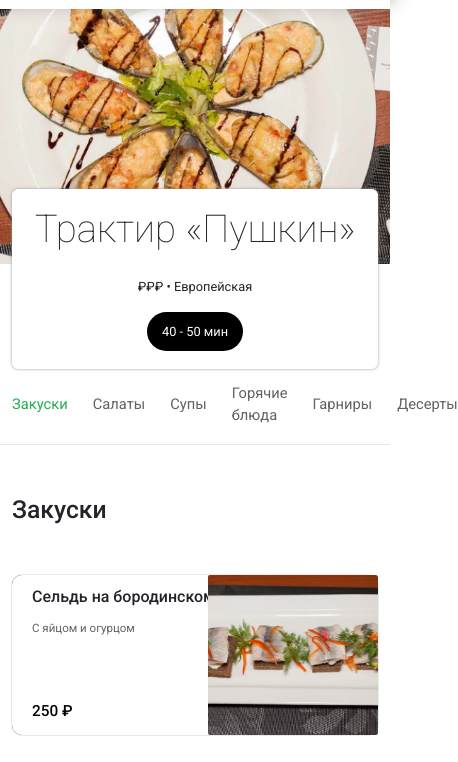
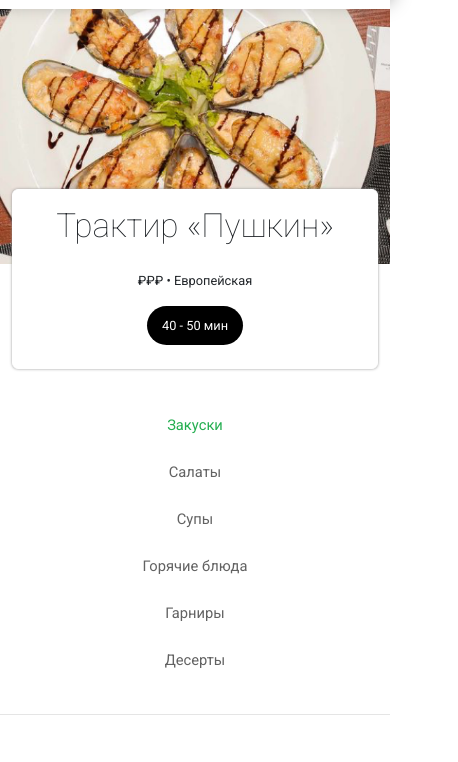
Before and after one commit to stepaks675/vipusk, a plain HTML site: page restraunt.html in a window 390 px wide. Shown: the part 63-825 px from the top of the page, 458 px wide, since content can reach past the window. Drawn offline with nearby package versions, Linux system fonts and the light colour scheme.

Commit message:
fixed mobile display bugs

```diff
--- a/restraunt.html
+++ b/restraunt.html
@@ -1,6 +1,7 @@
 <!DOCTYPE html>
 <html lang="en">
   <head>
+    <meta name="viewport" content="width=device-width; initial-scale=1">
     <meta charset="UTF-8" />
     <title>Pushkin rest</title>
     <link rel="preconnect" href="https://fonts.googleapis.com" />
@@ -104,8 +105,7 @@
       class="container d-flex navmenu"
       style="
         justify-content: flex-start;
-        align-items: center;
-        height: 80px;"
+        align-items: center;"
     >
       <a href="#tab1" id="menu1" class="menua" onclick="changecolor.call(this)">Закуски</a>
       <a href="#tab2" class="menua" onclick="changecolor.call(this)">Салаты</a>
@@ -159,7 +159,7 @@
       <h2 style="margin: 0px 0px 50px 12px">Салаты</h2>
       <div
         class="container gridcont"
-        style="display: grid; grid-template-columns: 1fr 1fr; gap: 40px 30px"
+        style="display: grid"
       >
         <div class="meal">
           <span class="mealname">Салатище</span>
@@ -202,7 +202,7 @@
       <h2 style="margin: 0px 0px 50px 12px">Супы</h2>
       <div
         class="container gridcont"
-        style="display: grid; grid-template-columns: 1fr 1fr; gap: 40px 30px"
+        style="display: grid; "
       >
         <div class="meal">
           <span class="mealname">Сельдь на бородинском хлебе</span>
@@ -235,7 +235,7 @@
       <h2 style="margin: 0px 0px 50px 12px">Горячие блюда</h2>
       <div
         class="container gridcont"
-        style="display: grid; grid-template-columns: 1fr 1fr; gap: 40px 30px"
+        style="display: grid;"
       >
         <div class="meal">
           <span class="mealname">Сельдь на бородинском хлебе</span>
@@ -283,7 +283,7 @@
       <h2 style="margin: 0px 0px 50px 12px">Гарниры</h2>
       <div
         class="container gridcont"
-        style="display: grid; grid-template-columns: 1fr 1fr; gap: 40px 30px"
+        style="display: grid; "
       >
         <div class="meal">
           <span class="mealname">Сельдь на бородинском хлебе</span>
@@ -322,7 +322,7 @@
       <h2 style="margin: 0px 0px 50px 12px">Десерты</h2>
       <div
         class="container gridcont"
-        style="display: grid; grid-template-columns: 1fr 1fr; gap: 40px 30px"
+        style="display: grid; "
       >
         <div class="meal">
           <span class="mealname">Сельдь на бородинском хлебе</span>
--- a/style.css
+++ b/style.css
@@ -115,7 +115,7 @@ a{
 }
 .wrapper{
     background-position: center;
-    background-size: cover;
+    background-size:cover;
     background-image: url(bg.png);
     height: 364px;
     padding: 80px 0px 80px 0px;
@@ -139,10 +139,17 @@ a{
 
 #pushkin h1{
     font-weight: 100;
-    font-size:300%;
+    font-size:260%;
 }
 .navmenu{
     gap:60px;
+    height: 80px;
+}
+.meal img{
+    position:absolute;
+    right:0px;
+    top:0px;
+    height: fit-content;
 }
 @media screen and (min-width:1400px){
     body{
@@ -183,6 +190,20 @@ a{
         margin-top:100px;
     }
 
+}
+@media screen and (max-width: 485px) {
+    .navmenu{
+        margin-top:150px;
+        height: 300px;
+        flex-direction: column;
+    }
+    .meal img{
+        height: 100px;
+        width: 110px;
+        bottom:0px;
+        top:auto;
+        border-radius: 5px;
+    }
 }
 @media screen and (min-width:1200px){
     .wrapper{
@@ -229,14 +250,7 @@ padding-bottom: 50px;
     padding-right:170px;
     position:relative;
 }
-.meal img{
-    position:absolute;
-    right:0px;
-    top:0px;
-    height: fit-content;
-    margin-left:5px;
-    float:left;
-}
+
 .meal .mealname{
     font-weight: 500;
     font-size:125%;
```
